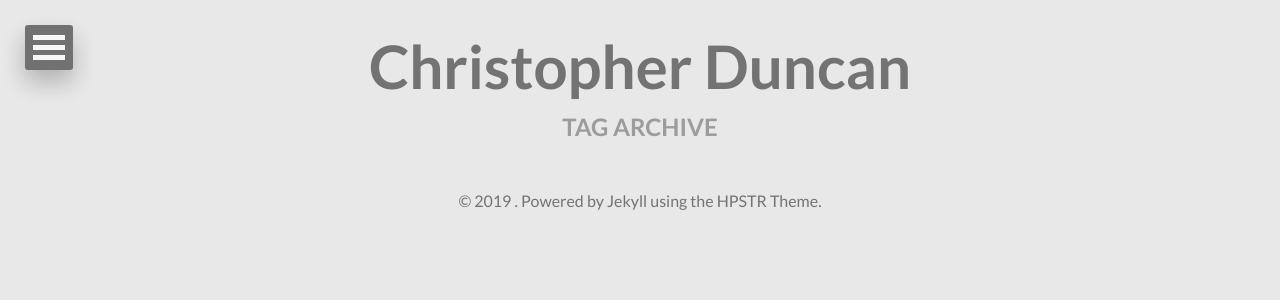
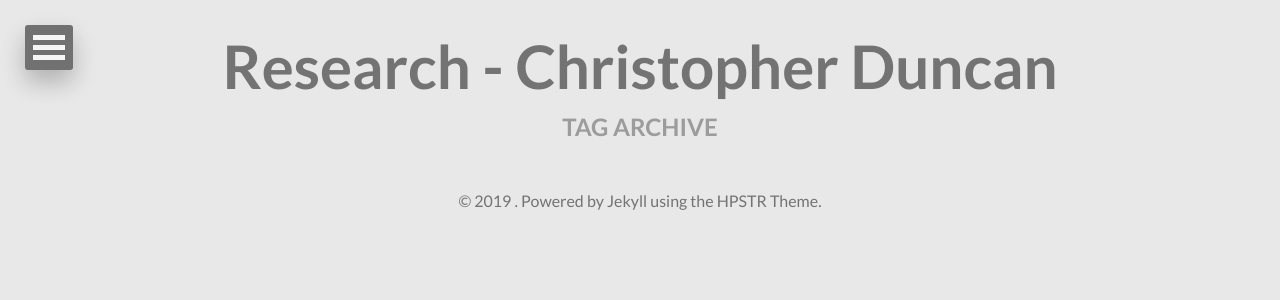
Before and after one commit to Gitmo234/Gitmo234.github.io, a Jekyll site: the page built from tags/index.html, in a window 1280 px wide. Shown: the top 300 px of the page. Built offline with Jekyll 4.4.1, drawn with Linux system fonts in a browser that asks for light colours; nearby versions of some CDN libraries.

Commit message:
update site

```diff
--- a/_config.yml
+++ b/_config.yml
@@ -13,7 +13,7 @@
 # you will see them accessed via {{ site.title }}, {{ site.email }}, and so on.
 # You can create any custom variable you would like, and they will be accessible
 # in the templates via {{ site.myvariable }}.
-title: Christopher Duncan
+title: Research - Christopher Duncan
 email: chrisd234@gmail.com
 description: >- # this means to ignore newlines until "baseurl:"
   Write an awesome description for your new site here. You can edit this
```
